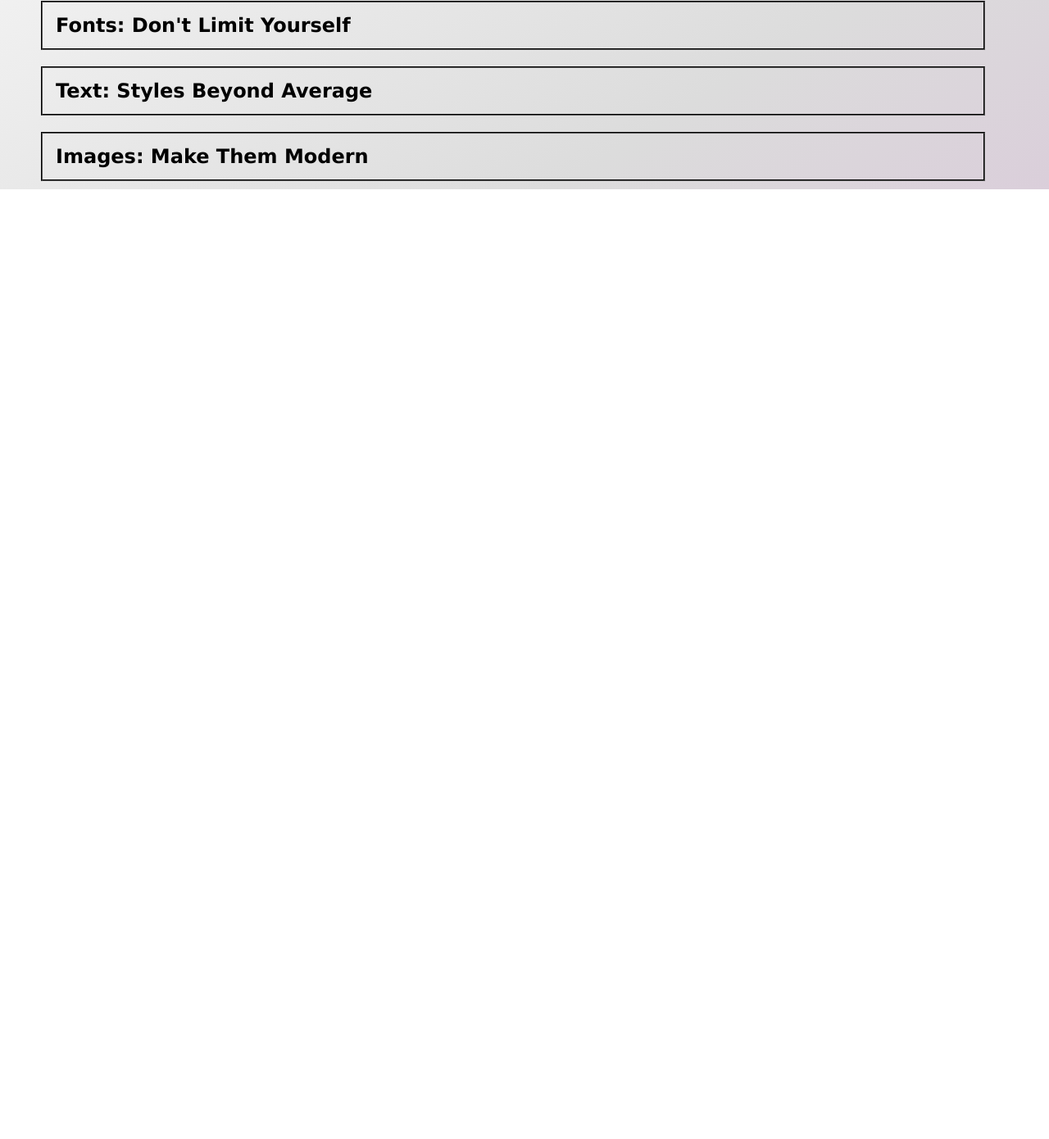
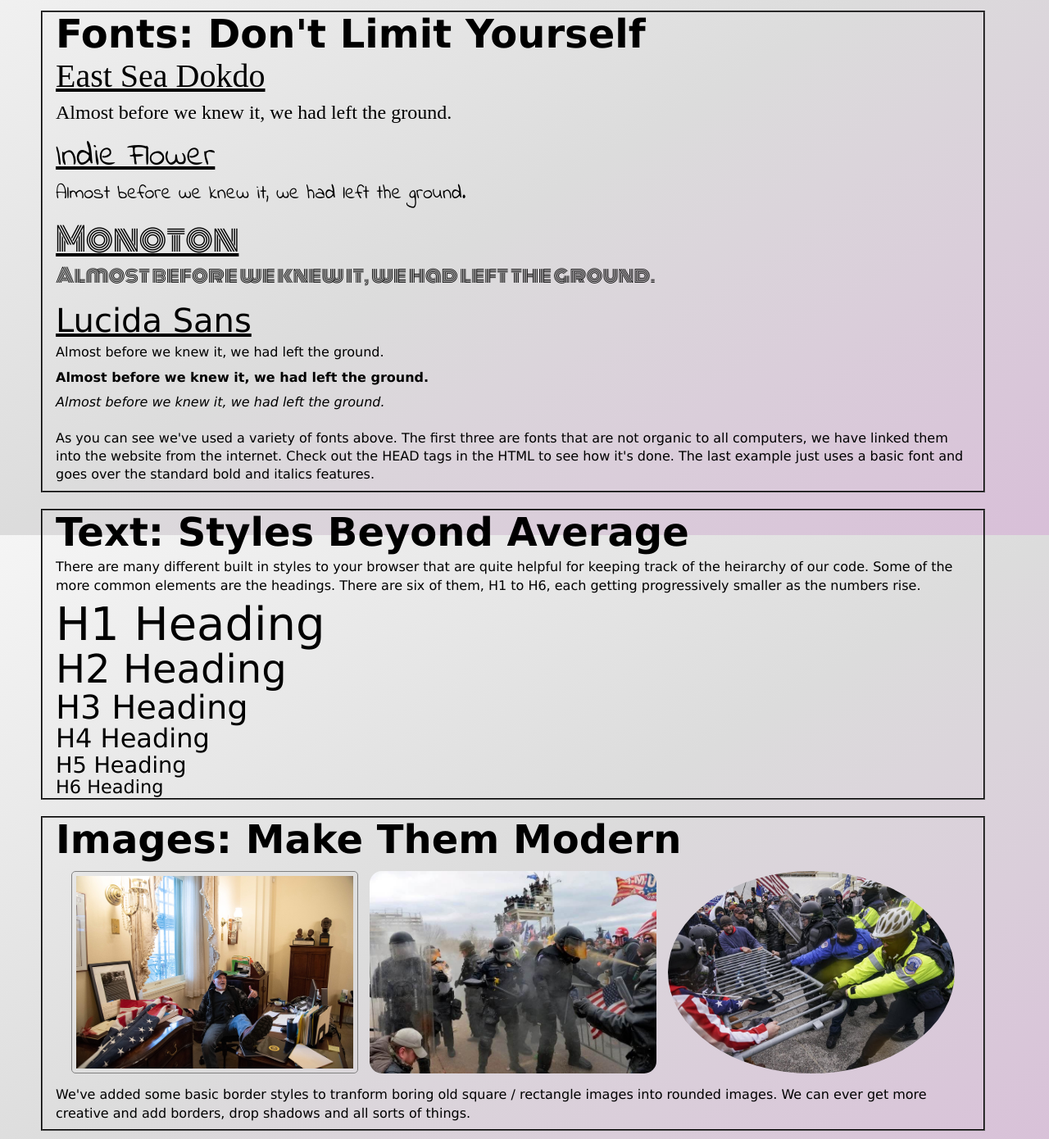
Before and after one commit to leftskidlow/designer, a plain HTML site: page index.html in a window 1280 px wide. Shown: the part 947-2337 px from the top of the page at 82% size. Before the commit the page ends 1178 px from the top, so only its background shows below. Drawn offline with Linux system fonts and the light colour scheme; a web font is replaced by a local one.

Commit message:
Final 1.0

```diff
--- a/index.html
+++ b/index.html
@@ -10,6 +10,10 @@
         <title>Website Design Cheatsheet</title>
         <meta name="description" content="">
         <meta name="viewport" content="width=device-width, initial-scale=1">
+        <link rel="preconnect" href="https://fonts.gstatic.com">
+        <link href="https://fonts.googleapis.com/css2?family=East+Sea+Dokdo&display=swap" rel="stylesheet">
+        <link rel="preconnect" href="https://fonts.gstatic.com">
+        <link href="https://fonts.googleapis.com/css2?family=Indie+Flower&family=Monoton&display=swap" rel="stylesheet">
         <link rel="stylesheet" href="./resources/css/reset.css">
         <link rel="stylesheet" href="./resources/css/style.css">
     </head>
@@ -246,14 +250,77 @@
 
             <section class="main_section">
                 <h2 class="section_title"><a name="fonts">Fonts: Don't Limit Yourself</a></h2>
+                <div class="font_section">
+                <span class="east_sea font_title">East Sea Dokdo</span>
+                <p class="east_sea">
+                    Almost before we knew it, we had left the ground.
+                </p>
+                </div>
+                <div class="font_section">
+                <span class="indie_flower font_title">Indie Flower</span>
+                <p class="indie_flower">
+                    Almost before we knew it, we had left the ground.
+                </p>
+                </div>
+                <div class="font_section">
+                <span class="monoton font_title">Monoton</span>
+                <p class="monoton">
+                    Almost before we knew it, we had left the ground.
+                </p>
+                </div>
+                <div class="font_section">
+                    <span class="font_title">Lucida Sans</span>
+                    <p>
+                        Almost before we knew it, we had left the ground.
+                    </p>
+                    <p class="bold">
+                        Almost before we knew it, we had left the ground.
+                    </p>
+                    <p class="italic">
+                        Almost before we knew it, we had left the ground.
+                    </p>
+                </div>
+                <p>
+                    As you can see we've used a variety of fonts above. The first three are fonts that
+                    are not organic to all computers, we have linked them into the website from the internet.
+                    Check out the HEAD tags in the HTML to see how it's done. The last example just uses a basic
+                    font and goes over the standard bold and italics features.
+                </p>
             </section>
 
             <section class="main_section">
                 <h2 class="section_title"><a name="texts"></a>Text: Styles Beyond Average</a></h2>
+                <p>
+                    There are many different built in styles to your browser that are quite helpful for keeping
+                    track of the heirarchy of our code. Some of the more common elements are the headings. There are
+                    six of them, H1 to H6, each getting progressively smaller as the numbers rise.
+                </p>
+                <h1>H1 Heading</h1>
+                <h2>H2 Heading</h2>
+                <h3>H3 Heading</h3>
+                <h4>H4 Heading</h4>
+                <h5>H5 Heading</h5>
+                <h6>H6 Heading</h6>
             </section>
 
             <section class="main_section"><a name="images"></a>
                 <h2 class="section_title">Images: Make Them Modern</h2>
+                <div class="image_container">
+                    <div class="image">
+                        <img src="./resources/images/tr_1.jpg" class="bordered">
+                    </div>
+                    <div class="image">
+                        <img src="./resources/images/tr_3.jpg" class="rounded">
+                    </div>
+                    <div class="image">
+                        <img src="./resources/images/tr_2.jpeg" class="circle">
+                    </div>
+                </div>
+                <p>
+                    We've added some basic border styles to tranform boring old square / rectangle
+                    images into rounded images. We can ever get more creative and add borders, drop
+                    shadows and all sorts of things.
+                </p>
             </section>
 
         </main>
--- a/resources/css/style.css
+++ b/resources/css/style.css
@@ -80,6 +80,30 @@ main {
     line-height: 1.4;
 }
 
+.main_section h1 {
+    margin: .15rem 1rem;
+    font-size: 3.5rem;
+}
+.main_section h2 {
+    margin: .15rem 1rem;
+    font-size: 3rem;
+}
+.main_section h3 {
+    margin: .15rem 1rem;
+    font-size: 2.5rem;
+}
+.main_section h4 {
+    margin: .15rem 1rem;
+    font-size: 2rem;
+}
+.main_section h5 {
+    margin: .15rem 1rem;
+    font-size: 1.7rem;
+}
+.main_section h6 {
+    margin: .15rem 1rem;
+    font-size: 1.4rem;
+}
 /* Color Boxes */
 
 .color_box_holder {
@@ -126,7 +150,7 @@ main {
 .color_circle_holder {
     width: 98%;
     display: flex;
-    margin: 5px 75  px;
+    margin: 5px 75px;
     float: left;
 }
 .color_circle {
@@ -164,4 +188,67 @@ main {
     border: 1px solid black;
     border-radius: 10px;
 }
+
+/* Font Section*/
+.font_title {
+    font-size: 2.5rem !important;
+    text-decoration: underline;
+    margin: .5rem 1rem;
+}
+
+.east_sea {
+    font-family: "East Sea Dokdo";
+    font-size: 1.5rem;
+}
+
+.indie_flower {
+    font-family: "Indie Flower";
+    font-size: 1.5rem;
+}
+
+.monoton {
+    font-family: Monoton;
+    font-size: 1.5rem;
+}
+
+.font_section {
+    display: inline-block;
+    width: 98%;
+    margin: 5px auto;
+}
+.bold {
+    font-weight: bold;
+}
+.italic {
+    font-style: italic;
+}
+
+/* Image Section */
+.image_container {
+    width: 95%;
+    display: flex;
+    margin: 10px auto;
+}
+.image {
+    display: inline-flex;
+    margin: 5px auto;
+}
+img {
+    max-width: 350px;
+    height: auto;
+}
+
+.circle {
+    border-radius: 50%;
+}
+
+.rounded {
+    border-radius: 15px;
+}
+
+.bordered {
+    border: 1px solid grey;
+    padding: 5px;
+    border-radius: 5px;
+}
 /* Footer */
```
Also changed, not shown: resources/images/tr_1.jpg (added), resources/images/tr_2.jpeg (added), resources/images/tr_3.jpg (added), 2 other files.
